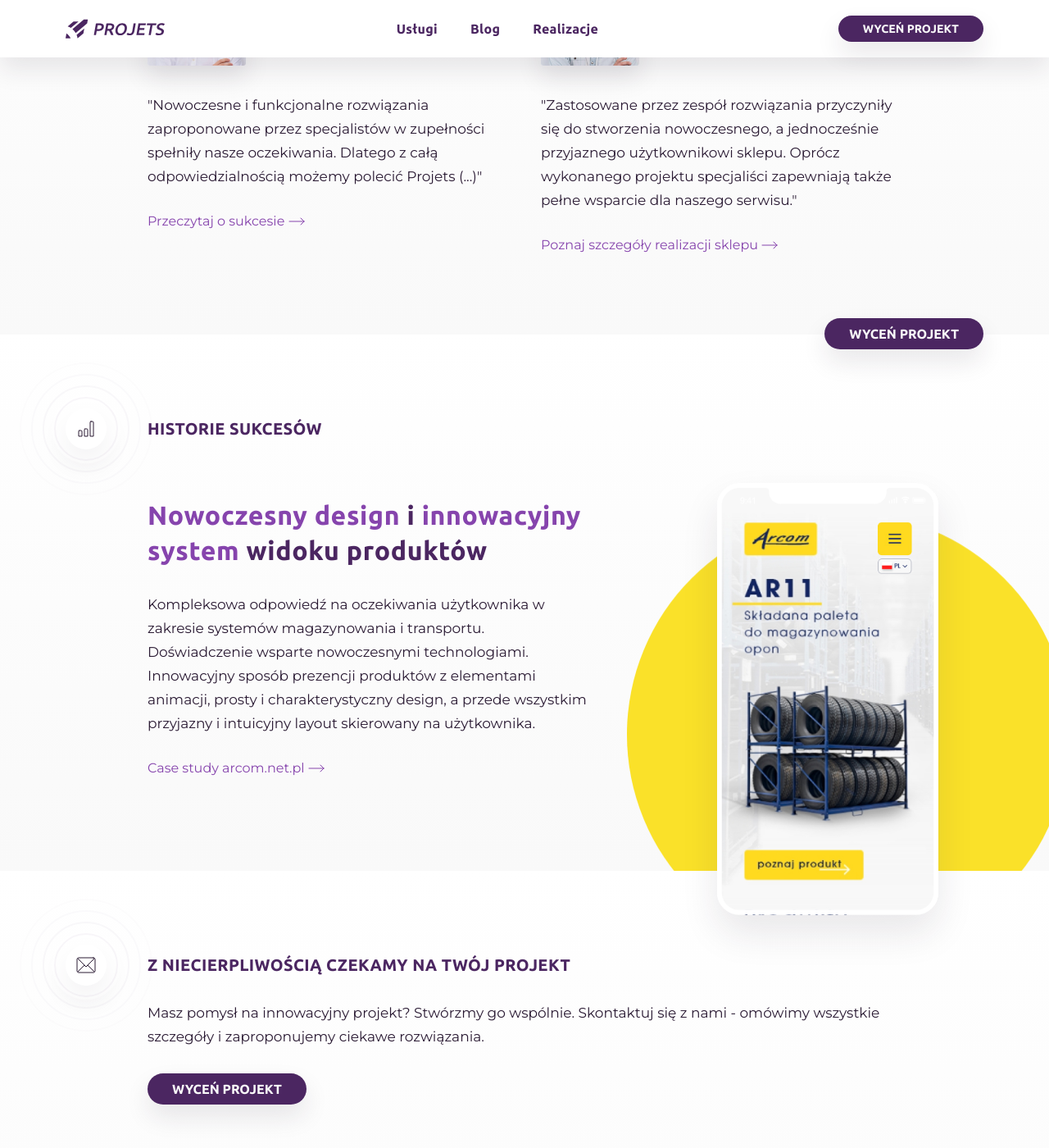
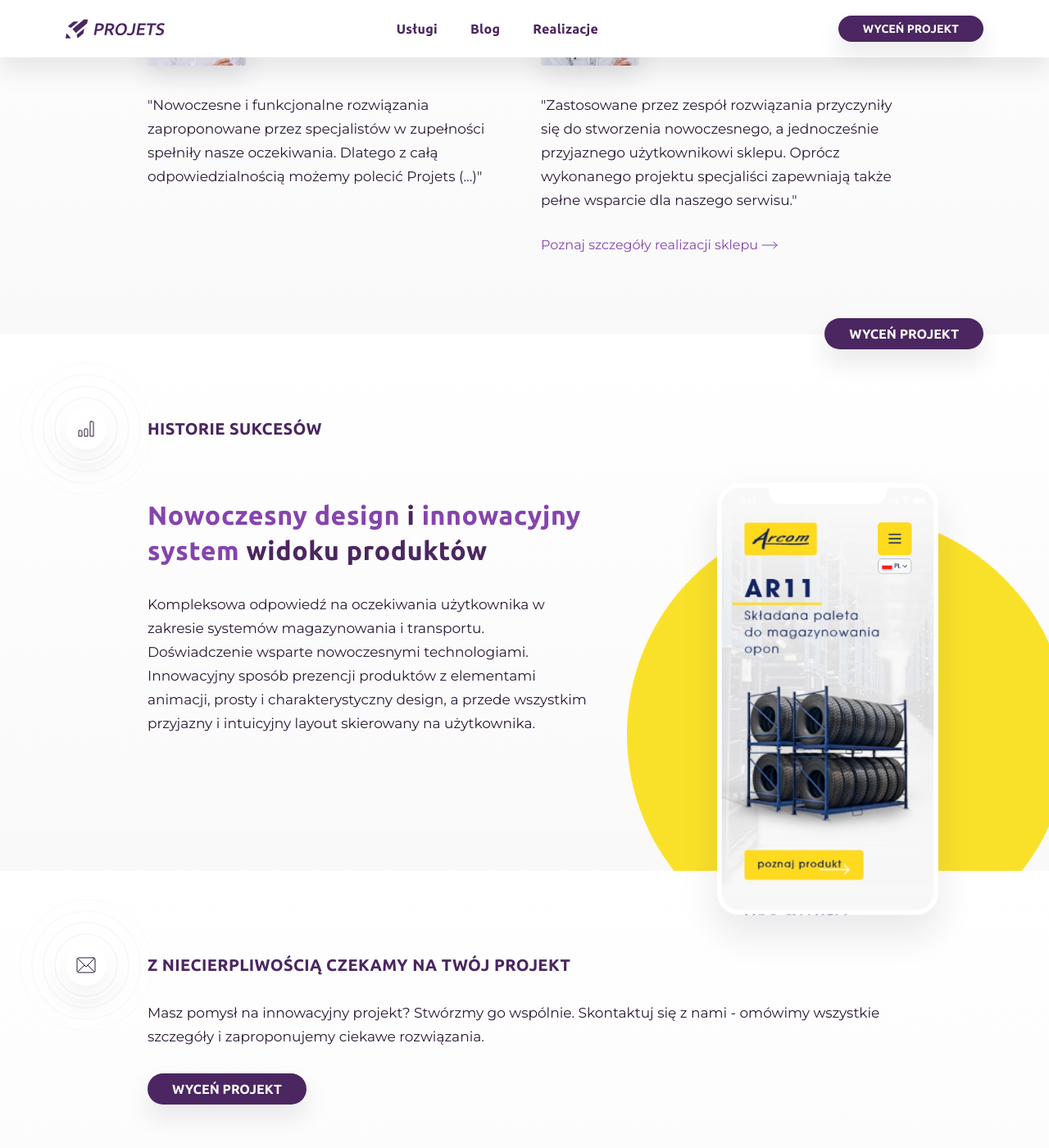
Before and after one commit to ProjetsPL/projets-theme, a Jekyll site: the page built from pages/index.md, in a window 1280 px wide and 1400 px high, scrolled down 1803 px. Shown: the whole window at 82% size. Built offline with Jekyll 4.4.1, drawn with Linux system fonts in a browser that asks for light colours.

Commit message:
links hide

```diff
--- a/_casestudies/sklep-internetowy-manwoman-co.md
+++ b/_casestudies/sklep-internetowy-manwoman-co.md
@@ -59,7 +59,7 @@ company: manwoman.com
 company_logo: /uploads/logo-manwoman.svg
 testimonial_on_index: true
 casestudy_on_index: false
-cta: Przeczytaj o sukcesie
+cta:
 customer_opinion:
   person: Robert Niechciał
   position: CEO
--- a/_casestudies/strona-internetowa-arcom-net-pl.md
+++ b/_casestudies/strona-internetowa-arcom-net-pl.md
@@ -61,7 +61,7 @@ company: Arcom
 company_logo: /uploads/logo-arcom.svg
 testimonial_on_index: true
 casestudy_on_index: true
-cta: Case study arcom.net.pl
+cta:
 customer_opinion:
   person: Marcin Smulski
   position: Sales Manager
--- a/_includes/parts/casestudy-beam.html
+++ b/_includes/parts/casestudy-beam.html
@@ -18,7 +18,7 @@
                 <p class="p3">{{include.casestudy.customer_opinion.position}} @ {{include.casestudy.company}}</p>
             </div>
         </div>
-        {% if include.casestudy.published %}
+        {% if include.casestudy.cta %}
         <a href="{{include.casestudy.url}}">{{include.casestudy.cta}} <svg class="arrow-more" width="20" height="10" viewBox="0 0 20 10" fill="none" xmlns="http://www.w3.org/2000/svg"><path d="M1 5H19M19 5L15 1M19 5L15 9" stroke="#8644AD" stroke-linecap="round" stroke-linejoin="round"/></svg></a>
         {% endif %}
     </div>
--- a/_layouts/index.html
+++ b/_layouts/index.html
@@ -79,7 +79,9 @@
                                 {% for item in services_items %}
                                     {% assign service_item =  site.services |  where: "path", item %}
                                     {% for item in service_item %}
-                                    <li><a href="{{item.url}}">{{item.top_line.menu_title}} <svg class="arrow-more" width="20" height="10" viewBox="0 0 20 10" fill="none" xmlns="http://www.w3.org/2000/svg"><path d="M1 5H19M19 5L15 1M19 5L15 9" stroke="#8644AD" stroke-linecap="round" stroke-linejoin="round"/></svg></a></li>
+                                        {% if item.published %}
+                                        <li><a href="{{item.url}}">{{item.top_line.menu_title}} <svg class="arrow-more" width="20" height="10" viewBox="0 0 20 10" fill="none" xmlns="http://www.w3.org/2000/svg"><path d="M1 5H19M19 5L15 1M19 5L15 9" stroke="#8644AD" stroke-linecap="round" stroke-linejoin="round"/></svg></a></li>
+                                        {%endif%}
                                     {% endfor %}
                                 {%endfor%}
                             </ul>
@@ -138,7 +140,9 @@
                             <div class="content">
                                 <p>"{{item.customer_opinion.quotation_small}}"</p>
                             </div>
+                            {% if item.cta %}
                             <a href="{{item.url}}" alt="{{item.title}}">{{item.cta}} <svg class="arrow-more" width="20" height="10" viewBox="0 0 20 10" fill="none" xmlns="http://www.w3.org/2000/svg"><path d="M1 5H19M19 5L15 1M19 5L15 9" stroke="#8644AD" stroke-linecap="round" stroke-linejoin="round"/></svg></a>
+                            {%endif%}
                         </section>
                         {% endfor %}
                     </div>
@@ -190,7 +194,9 @@
                                 <p class="h2">{{item.intro.title}}</p>
                                 <p>{{item.intro.content}}</p>
                                 <div class="link">
+                                    {% if item.cta %}
                                     <a href="{{item.url}}">{{item.cta}} <svg class="arrow-more" width="20" height="10" viewBox="0 0 20 10" fill="none" xmlns="http://www.w3.org/2000/svg"><path d="M1 5H19M19 5L15 1M19 5L15 9" stroke="#8644AD" stroke-linecap="round" stroke-linejoin="round"/></svg></a>
+                                    {% endif %}
                                 </div>
                             </div>
                             <div class="beam-item b-size-2 casestudy-img">
```
